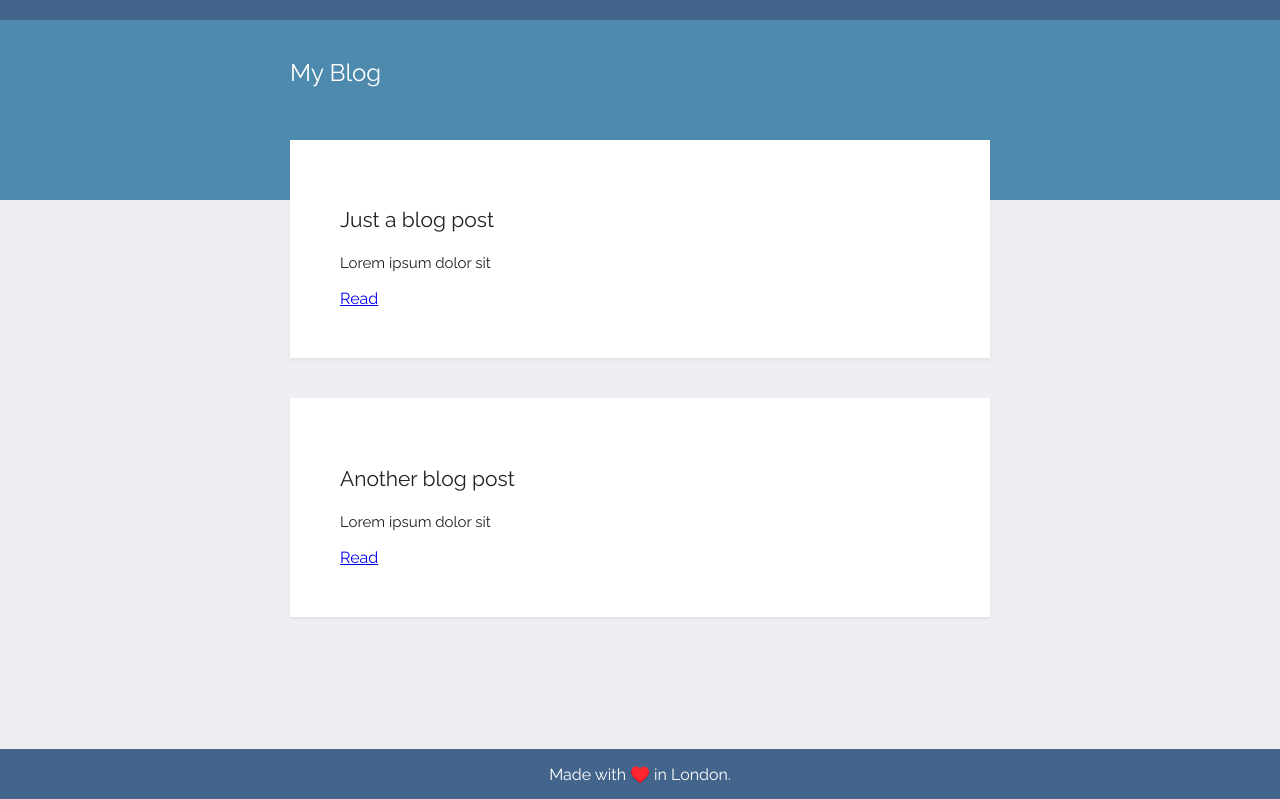
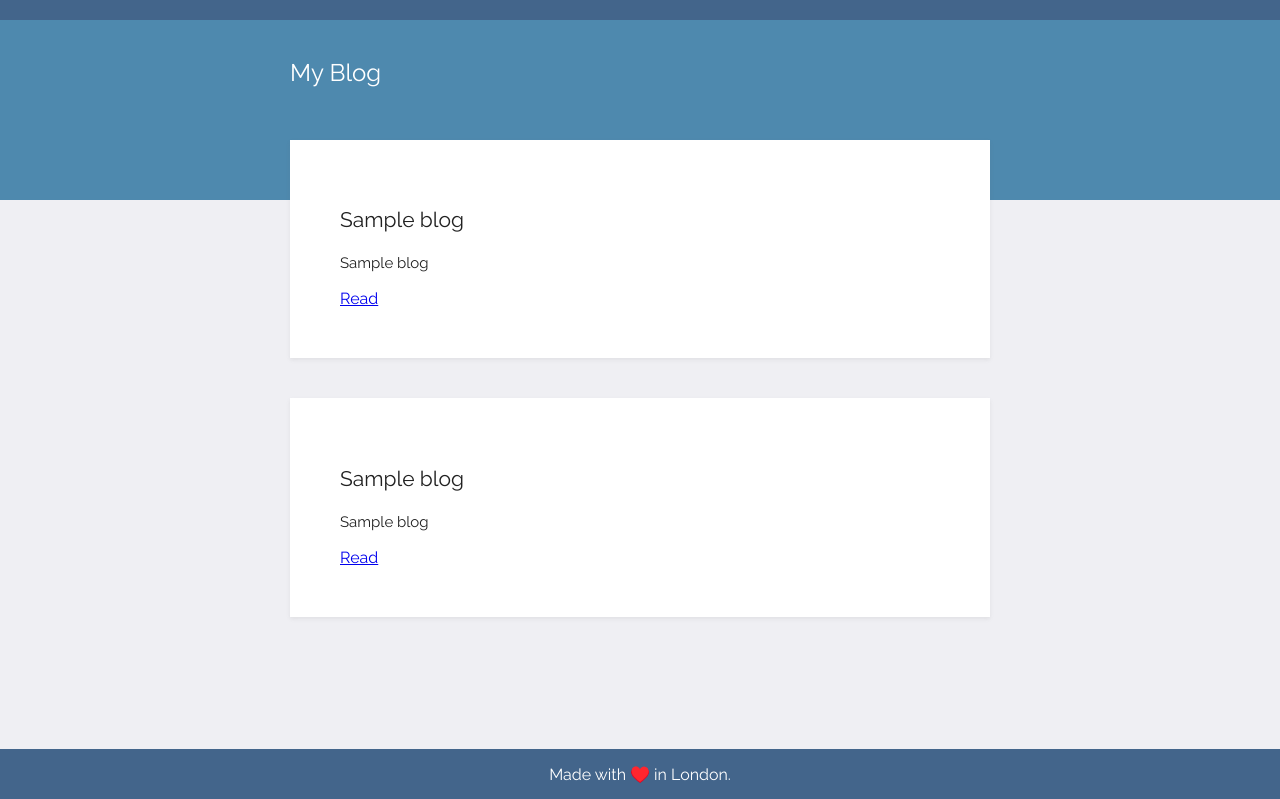
Before and after one commit to TahaThinks/JinjaSandbox, a Flask app: template templates/index.html in a window 1280 px wide. Shown: the top 799 px of the page. Run offline with Flask 3, Linux system fonts and the light colour scheme; the template is opened without the code that fills it: most values are stand-ins (such as "Sample title", 1, 10 or a date in 2020).

```diff
--- a/main.py
+++ b/main.py
@@ -1,11 +1,20 @@
 from flask import Flask, render_template
-
+import requests
 
 app = Flask(__name__)
 
 @app.route('/')
 def home():
-    return render_template("index.html")
+    blog_url = 'https://api.npoint.io/c790b4d5cab58020d391'
+    response = requests.get(url=blog_url)
+    all_posts = response.json()
+    # print(all_posts)
+    return render_template("index.html", blogs=all_posts)
+
+@app.route('/blog/<blog_id>')
+def get_blog():
+    return render_template("index.html", blogs=all_posts)
+
 
 if __name__ == "__main__":
     app.run(debug=True)
--- a/templates/index.html
+++ b/templates/index.html
@@ -13,16 +13,16 @@
     </div>
     <div class="content">
         <div class="card">
-            <h2>Just a blog post</h2>
-            <p class="text">Lorem ipsum dolor sit </p>
-            <a href="#">Read</a>
+            <h2>{{blogs[0]["title"]}}</h2>
+            <p class="text">{{blogs[0]["subtitle"]}}</p>
+            <a href="{{url_for('get_blog')}}, blog_id=blogs[0]['id'], blog_body=blogs[0]['body']">Read</a>
         </div>
     </div>
     <div class="content">
         <div class="card">
-            <h2>Another blog post</h2>
-            <p class="text">Lorem ipsum dolor sit </p>
-            <a href="#">Read</a>
+            <h2>{{blogs[1]["title"]}}</h2>
+            <p class="text">{{blogs[1]["subtitle"]}}</p>
+            <a href="{{url_for('get_blog')}}, blog_id=blogs[1]['id'], blog_body=blogs[1]['body']">Read</a>
         </div>
     </div>
 </div>
```
